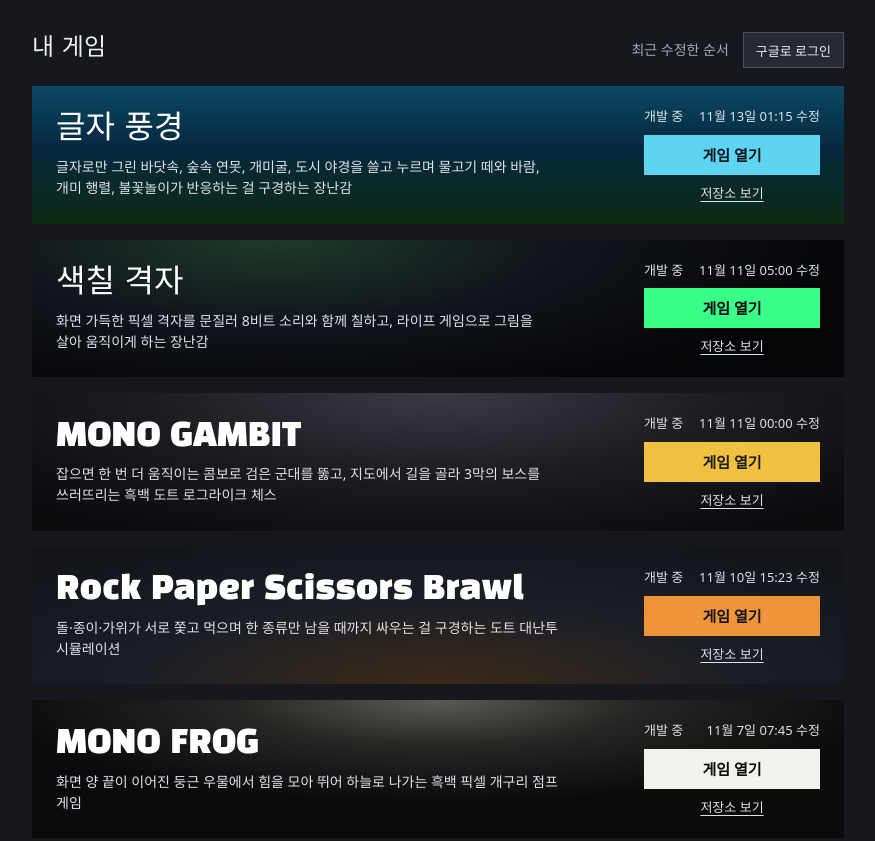
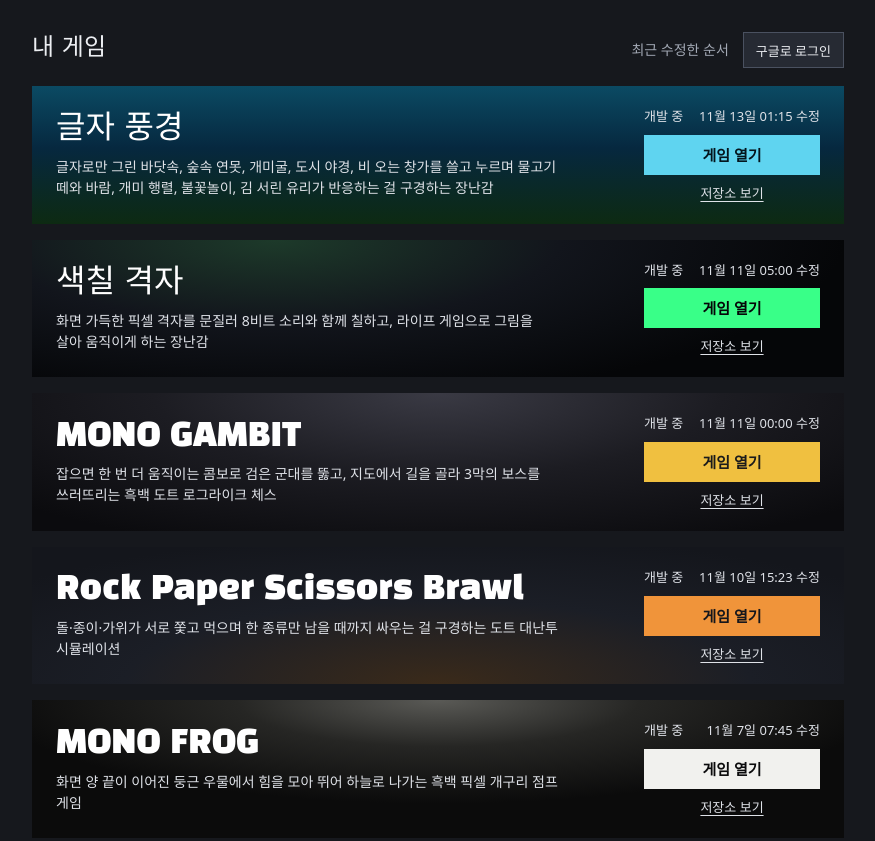
Before and after one commit to dobbi52/dobbi52.github.io, a plain HTML site: page index.html in a window 1280 px wide. Shown: the top 841 px of the page, without its empty margins (202-1077 px from the left). Drawn offline with Linux system fonts and the light colour scheme; no server answers; a web font is replaced by a local one.

Commit message:
글자 풍경 설명에 비 오는 창가 추가
Co-Authored-By: Claude Opus 5.5 <noreply@anthropic.com>
Claude-Session: https://claude.ai/code/session_01D2NA83ShLYvqgzRPk5ziXT

```diff
--- a/index.html
+++ b/index.html
@@ -125,7 +125,7 @@ const GAMES = [
     desc:'화면 가득한 픽셀 격자를 문질러 8비트 소리와 함께 칠하고, 라이프 게임으로 그림을 살아 움직이게 하는 장난감' },
   { repo:'ascii-sea', title:'글자 풍경', status:'개발 중', updated:'2026-11-13T01:15:00Z',
     bg:'linear-gradient(180deg,#0b4a63 0,#06283f 45%,#0d2a12 100%)', btn:'#5fd4f0', btnInk:'#04141c',
-    desc:'글자로만 그린 바닷속, 숲속 연못, 개미굴, 도시 야경을 쓸고 누르며 물고기 떼와 바람, 개미 행렬, 불꽃놀이가 반응하는 걸 구경하는 장난감' },
+    desc:'글자로만 그린 바닷속, 숲속 연못, 개미굴, 도시 야경, 비 오는 창가를 쓸고 누르며 물고기 떼와 바람, 개미 행렬, 불꽃놀이, 김 서린 유리가 반응하는 걸 구경하는 장난감' },
 ];
 
 const CACHE_KEY = 'pushed-dates-v1';
```
